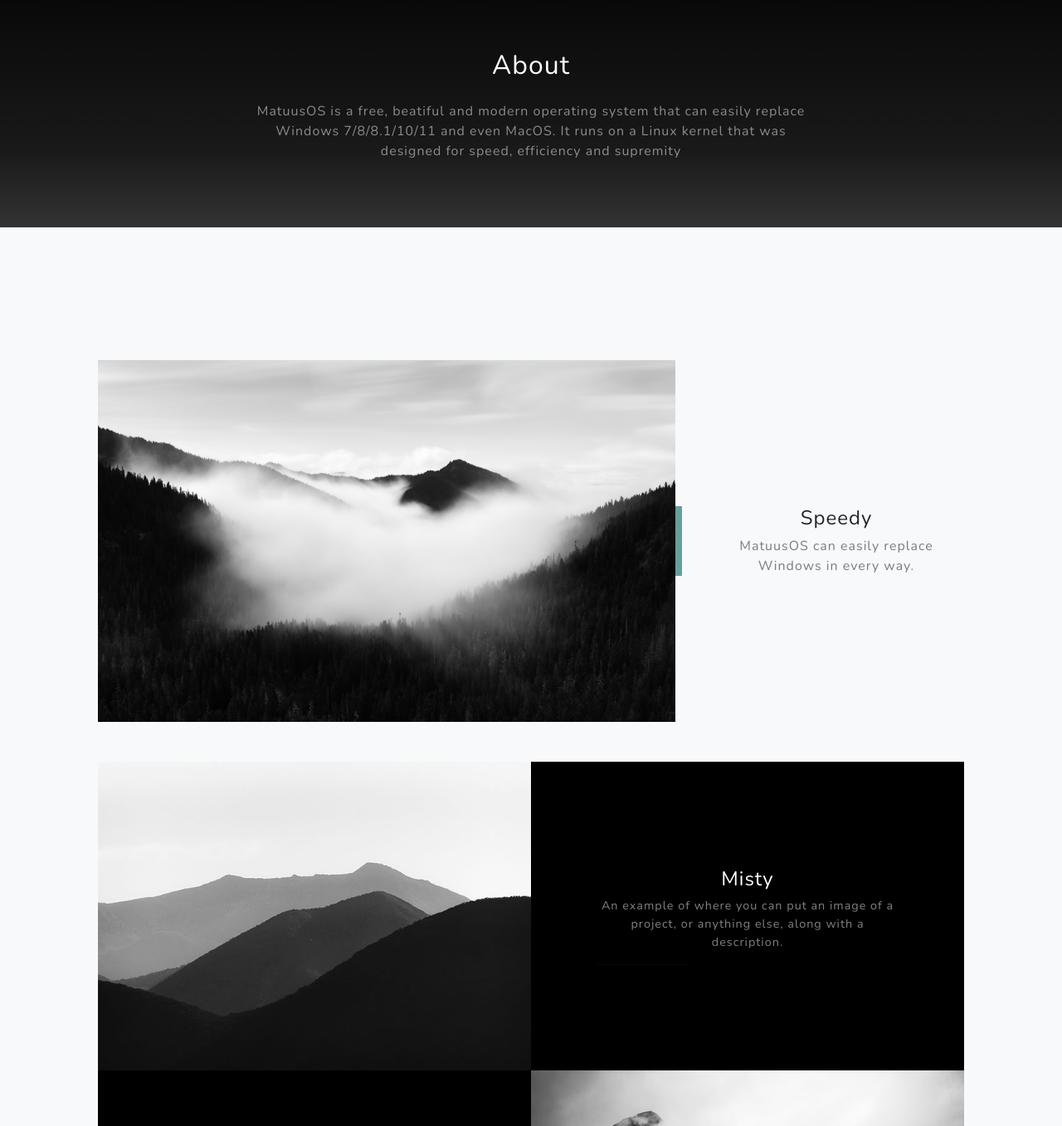
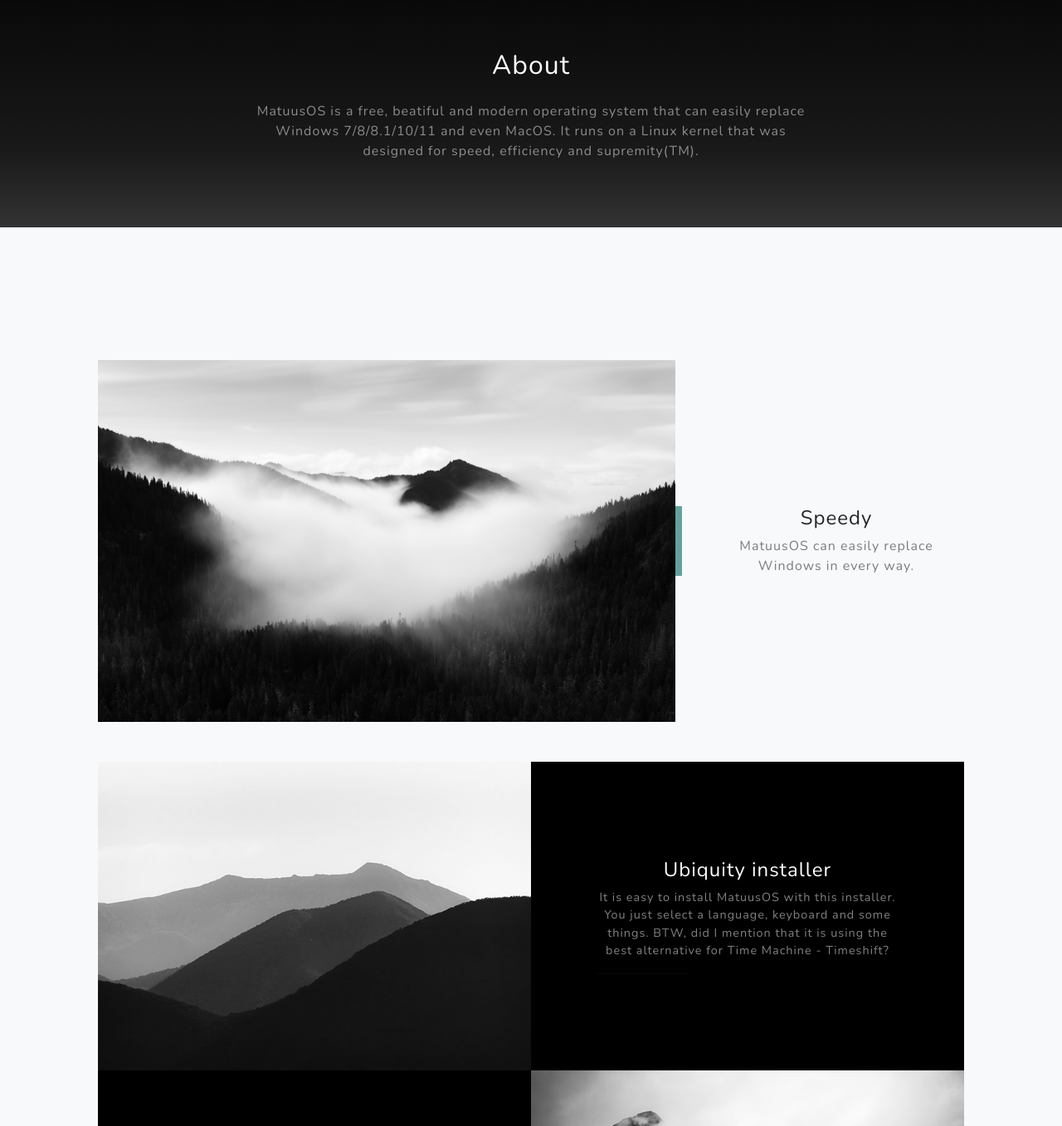
Before and after one commit to MatuusOS/MatuusOS.github.io, a plain HTML site: page index.html in a window 1280 px wide. Shown: the part 900-2257 px from the top of the page at 83% size. Drawn offline with nearby package versions, Linux system fonts and the light colour scheme.

Commit message:
Update index.html

```diff
--- a/index.html
+++ b/index.html
@@ -52,7 +52,7 @@
                         <h2 class="text-white mb-4">About</h2>
                         <p class="text-white-50">
                             MatuusOS is a free, beatiful and modern operating system that can easily replace Windows 7/8/8.1/10/11 and even MacOS.
-                            It runs on a Linux kernel that was designed for speed, efficiency and supremity
+                            It runs on a Linux kernel that was designed for speed, efficiency and supremity(TM).
                         </p>
                     </div>
                 </div>
@@ -78,8 +78,8 @@
                         <div class="bg-black text-center h-100 project">
                             <div class="d-flex h-100">
                                 <div class="project-text w-100 my-auto text-center text-lg-left">
-                                    <h4 class="text-white">Misty</h4>
-                                    <p class="mb-0 text-white-50">An example of where you can put an image of a project, or anything else, along with a description.</p>
+                                    <h4 class="text-white">Ubiquity installer</h4>
+                                    <p class="mb-0 text-white-50">It is easy to install MatuusOS with this installer. You just select a language, keyboard and some things. BTW, did I mention that it is using the best alternative for Time Machine - Timeshift?</p>
                                     <hr class="d-none d-lg-block mb-0 ms-0" />
                                 </div>
                             </div>
```
